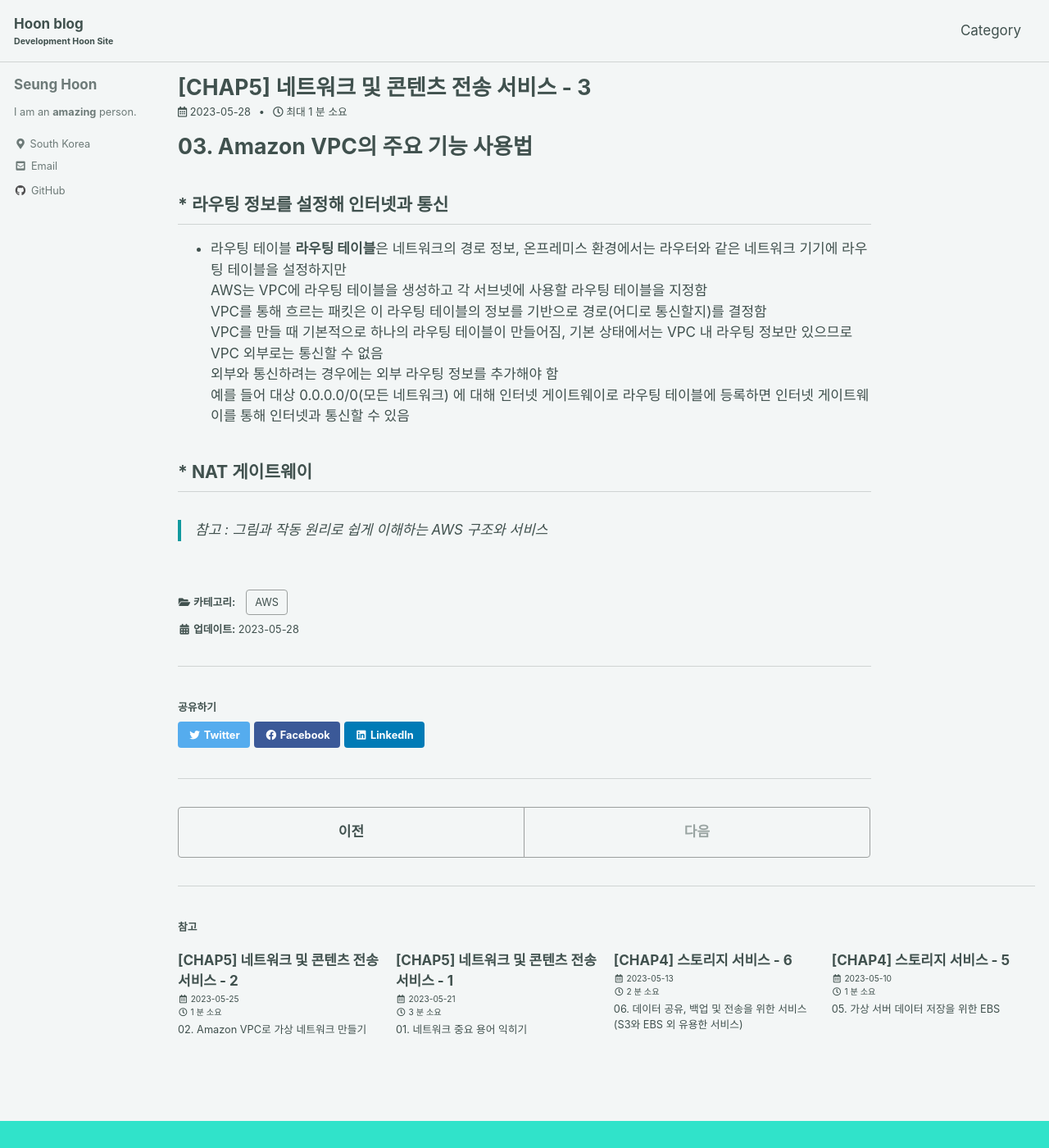
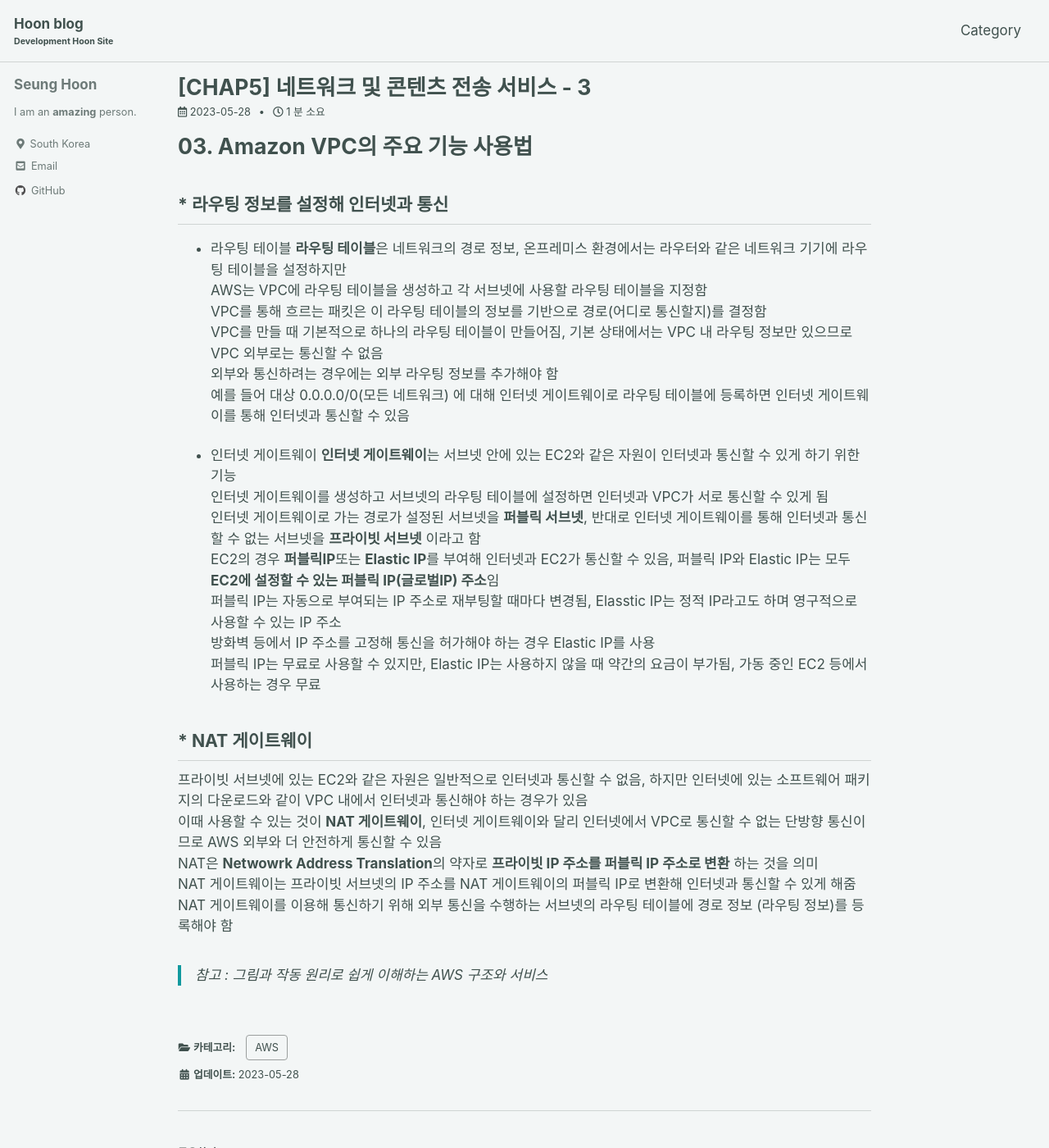
Before and after one commit to ibk01161/ibk01161.github.io, a Jekyll site: the page built from _posts/2023-05-28-aws5_03.md, in a window 1280 px wide and 1400 px high. Shown: the whole window at 82% size. Built offline with Jekyll 4.4.1, drawn with Linux system fonts in a browser that asks for light colours; cached includes are drawn as plain includes.

Commit message:
Add Post

```diff
--- a/_posts/2023-05-28-aws5_03.md
+++ b/_posts/2023-05-28-aws5_03.md
@@ -16,10 +16,23 @@ VPC를 만들 때 기본적으로 하나의 라우팅 테이블이 만들어짐,
 외부와 통신하려는 경우에는 외부 라우팅 정보를 추가해야 함
 예를 들어 대상 0.0.0.0/0(모든 네트워크) 에 대해 인터넷 게이트웨이로 라우팅 테이블에 등록하면 인터넷 게이트웨이를 통해 인터넷과 통신할 수 있음
 
-
+- 인터넷 게이트웨이
+**인터넷 게이트웨이**는 서브넷 안에 있는 EC2와 같은 자원이 인터넷과 통신할 수 있게 하기 위한 기능
+인터넷 게이트웨이를 생성하고 서브넷의 라우팅 테이블에 설정하면 인터넷과 VPC가 서로 통신할 수 있게 됨
+인터넷 게이트웨이로 가는 경로가 설정된 서브넷을 **퍼블릭 서브넷**, 반대로 인터넷 게이트웨이를 통해 인터넷과 통신할 수 없는 서브넷을 **프라이빗 서브넷** 이라고 함
+EC2의 경우 **퍼블릭IP**또는 **Elastic IP**를 부여해 인터넷과 EC2가 통신할 수 있음, 퍼블릭 IP와 Elastic IP는 모두 **EC2에 설정할 수 있는 퍼블릭 IP(글로벌IP) 주소**임
+퍼블릭 IP는 자동으로 부여되는 IP 주소로 재부팅할 때마다 변경됨, Elasstic IP는 정적 IP라고도 하며 영구적으로 사용할 수 있는 IP 주소
+방화벽 등에서 IP 주소를 고정해 통신을 허가해야 하는 경우 Elastic IP를 사용
+퍼블릭 IP는 무료로 사용할 수 있지만, Elastic IP는 사용하지 않을 때 약간의 요금이 부가됨, 가동 중인 EC2 등에서 사용하는 경우 무료
 
 
 ## * NAT 게이트웨이
+
+프라이빗 서브넷에 있는 EC2와 같은 자원은 일반적으로 인터넷과 통신할 수 없음, 하지만 인터넷에 있는 소프트웨어 패키지의 다운로드와 같이 VPC 내에서 인터넷과 통신해야 하는 경우가 있음
+이때 사용할 수 있는 것이 **NAT 게이트웨이**, 인터넷 게이트웨이와 달리 인터넷에서 VPC로 통신할 수 없는 단방향 통신이므로 AWS 외부와 더 안전하게 통신할 수 있음
+NAT은 **Netwowrk Address Translation**의 약자로 **프라이빗 IP 주소를 퍼블릭 IP 주소로 변환** 하는 것을 의미
+NAT 게이트웨이는 프라이빗 서브넷의 IP 주소를 NAT 게이트웨이의 퍼블릭 IP로 변환해 인터넷과 통신할 수 있게 해줌
+NAT 게이트웨이를 이용해 통신하기 위해 외부 통신을 수행하는 서브넷의 라우팅 테이블에 경로 정보 (라우팅 정보)를 등록해야 함
 
 
 
```
